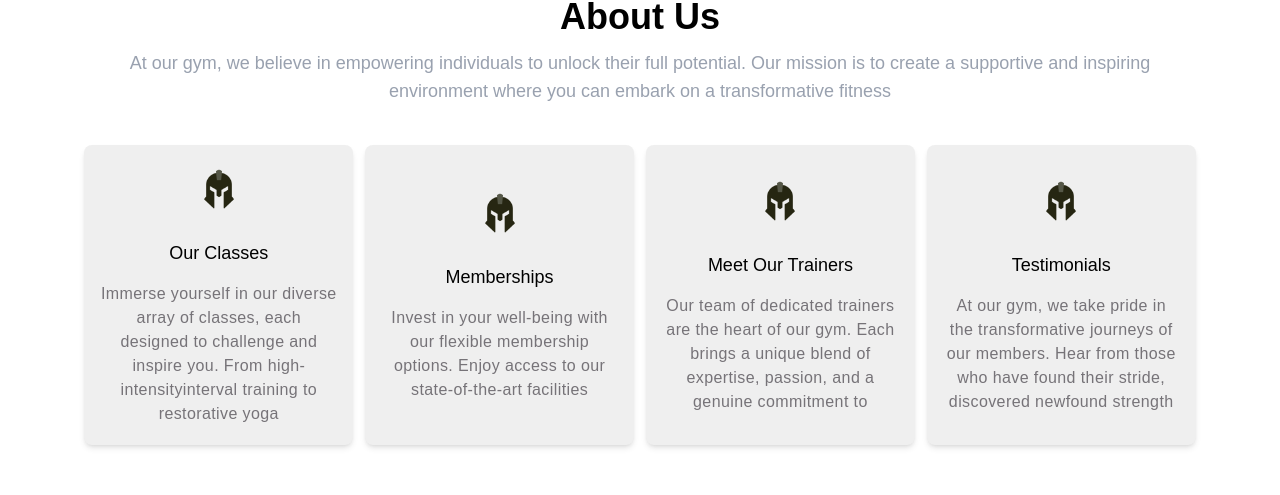
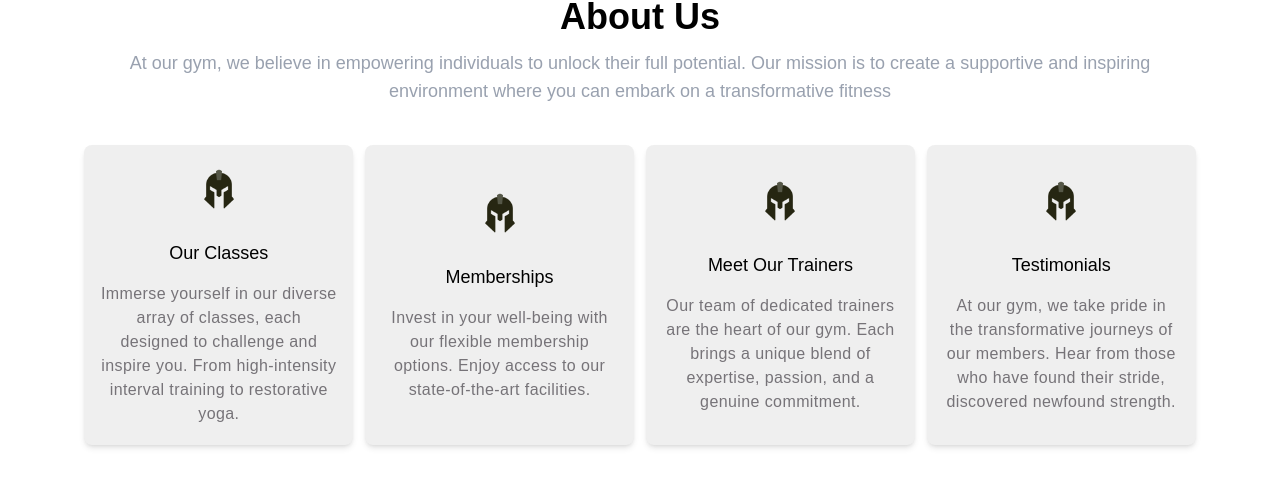
Before and after one commit to HarshalAhirrao/Olympus-Gym, a Next.js app: page / in a window 1280 px wide. Shown: the part 867-1362 px from the top of the page. Built offline with nearby package versions, Linux system fonts and the light colour scheme.

Commit message:
Fix: Escape JSX single quotes for Vercel deploy

```diff
--- a/app/components/Section2.js
+++ b/app/components/Section2.js
@@ -1,5 +1,5 @@
-import React from 'react'
-import Image from 'next/image';
+import React from "react";
+import Image from "next/image";
 
 const Section2 = () => {
     return (
@@ -11,38 +11,37 @@ const Section2 = () => {
                     transformative fitness
                 </h3>
             </div>
+
             <div className="flex flex-wrap justify-center items-center gap-3 mt-10">
-              <div className="card flex rounded-lg shadow-md transition-transform duration-300 hover:-translate-y-2 hover:shadow-lg justify-center flex-col min-h-[300px] items-center w-[75vw] md:min-w-[250px] md:max-w-[300px] md:w-[24%] bg-[#efefef] cursor-pointer">
-                  <img src="/img/spartan.png" height={40} width={40} alt="Olympus Logo" className="invert mt-[20px] mb-[30px]" />
-                  <h1 className="text-black text-lg mb-[15px]">Our Classes</h1>
-                  <h1 className=" text-[#767378] text-center text-md font-[14px] px-4 mb-4 tracking-wide ">
-                      Immerse yourself in our diverse array of classes, each designed to challenge and inspire you. From high-intensityinterval training to restorative yoga
-                  </h1>
+                {[
+                    {
+                        title: "Our Classes",
+                        text: "Immerse yourself in our diverse array of classes, each designed to challenge and inspire you. From high-intensity interval training to restorative yoga.",
+                    },
+                    {
+                        title: "Memberships",
+                        text: "Invest in your well-being with our flexible membership options. Enjoy access to our state-of-the-art facilities.",
+                    },
+                    {
+                        title: "Meet Our Trainers",
+                        text: "Our team of dedicated trainers are the heart of our gym. Each brings a unique blend of expertise, passion, and a genuine commitment.",
+                    },
+                    {
+                        title: "Testimonials",
+                        text: "At our gym, we take pride in the transformative journeys of our members. Hear from those who have found their stride, discovered newfound strength.",
+                    },
+                ].map((item, index) => (
+                    <div
+                        key={index}
+                        className="card flex justify-center flex-col items-center rounded-lg shadow-md transition-transform duration-300 hover:-translate-y-2 hover:shadow-lg min-h-[300px] w-[75vw] md:min-w-[250px] md:max-w-[300px] md:w-[24%] bg-[#efefef] cursor-pointer">
+                        <Image src="/img/spartan.png" alt="Olympus Logo" width={40} height={40} className="invert mt-[20px] mb-[30px]" />
+                        <h1 className="text-black text-lg mb-[15px]">{item.title}</h1>
+                        <h1 className="text-[#767378] text-center text-md font-[14px] px-4 mb-4 tracking-wide">{item.text}</h1>
                     </div>
-              <div className="card flex justify-center flex-col rounded-lg shadow-md transition-transform duration-300 hover:-translate-y-2 hover:shadow-lg min-h-[300px] items-center w-[75vw] md:min-w-[250px] md:max-w-[300px] md:w-[24%] bg-[#efefef] cursor-pointer">
-                  <Image src="/img/spartan.png" height={40} width={40} alt="Olympus Logo" className="invert mt-[20px] mb-[30px]" />
-                  <h1 className="text-black text-lg mb-[15px]">Memberships</h1>
-                  <h1 className=" text-[#767378] text-center text-md font-[14px] px-4 mb-4 tracking-wide">
-                      Invest in your well-being with our flexible membership options. Enjoy access to our state-of-the-art facilities
-                  </h1>
-              </div>
-              <div className="card flex justify-center min-h-[300px] rounded-lg shadow-md transition-transform duration-300 hover:-translate-y-2 hover:shadow-lg flex-col items-center w-[75vw] md:min-w-[250px] md:max-w-[300px] md:w-[24%] bg-[#efefef] cursor-pointer">
-                  <img src="/img/spartan.png" height={40} width={40} alt="Olympus Logo" className="invert mt-[20px] mb-[30px]" />
-                  <h1 className="text-black text-lg mb-[15px]">Meet Our Trainers</h1>
-                  <h1 className=" text-[#767378] text-center text-md font-[14px] px-4 mb-4 tracking-wide">
-                      Our team of dedicated trainers are the heart of our gym. Each brings a unique blend of expertise, passion, and a genuine commitment to{" "}
-                  </h1>
-              </div>
-              <div className="card flex justify-center min-h-[300px] rounded-lg shadow-md transition-transform duration-300 hover:-translate-y-2 hover:shadow-lg cursor-pointer flex-col items-center w-[75vw] md:min-w-[250px] md:max-w-[300px] md:w-[24%] bg-[#efefef]">
-                  <img src="/img/spartan.png" height={40} width={40} alt="Olympus Logo" className="invert mt-[20px] mb-[30px]" />
-                  <h1 className="text-black text-lg mb-[15px]">Testimonials</h1>
-                  <h1 className=" text-[#767378] text-center text-md font-[14px] px-4 mb-4 tracking-wide">
-                      At our gym, we take pride in the transformative journeys of our members. Hear from those who have found their stride, discovered newfound strength{" "}
-                  </h1>
-              </div>
+                ))}
             </div>
         </section>
     );
-}
+};
 
-export default Section2
+export default Section2;
```
Lines whose indentation alone changed are shown as unchanged.
